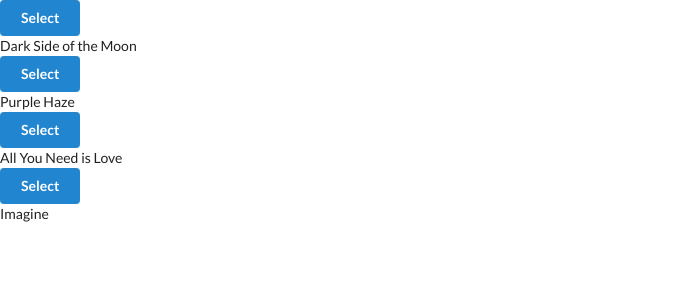
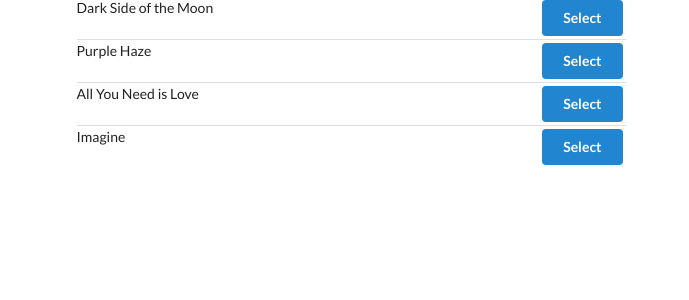
Before and after one commit to Palmipalooza/songs, a React (Create React App) app: page / in a window 1280 px wide. Shown: the top 300 px of the page, without its empty margins (0-689 px from the left). Built offline with nearby package versions, Linux system fonts and the light colour scheme.

Commit message:
Added semantic ui grid to App component

```diff
--- a/src/components/App.js
+++ b/src/components/App.js
@@ -4,8 +4,12 @@ import SongList from './SongList';
 
 const App = () => {
   return (
-    <div>
-      <SongList />
+    <div className="ui container grid">
+      <div className="ui row">
+        <div className="column eight wide">
+          <SongList />
+        </div>
+      </div>
     </div>
   );
 };
--- a/src/components/SongList.js
+++ b/src/components/SongList.js
@@ -16,7 +16,7 @@ class SongList extends Component {
   }
 
   render() {
-    return <div>{this.renderList()}</div>;
+    return <div className="ui divided list">{this.renderList()}</div>;
   }
 }
 
```
